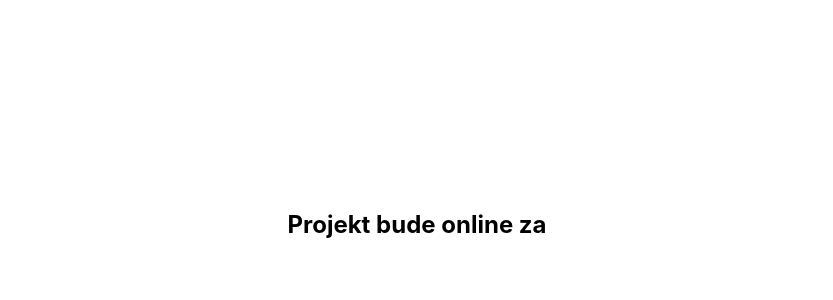
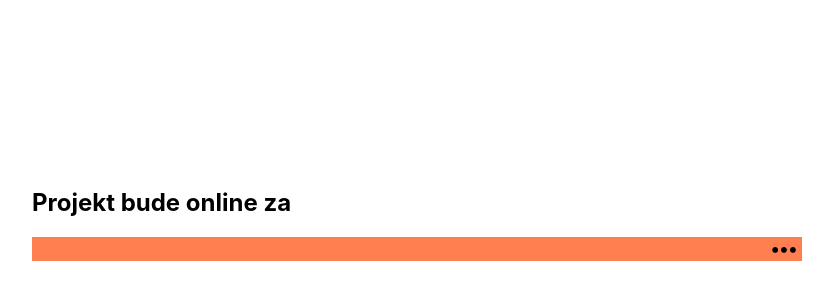
Before and after one commit to thomaskiml/projekt-zobak, a Next.js app: page / in a window 1280 px wide. Shown: the part 176-476 px from the top of the page, without its empty margins (223-1056 px from the left). Built offline with nearby package versions, Linux system fonts and the light colour scheme.

Commit message:
countdown done

```diff
--- a/pages/index.js
+++ b/pages/index.js
@@ -13,9 +13,13 @@ export default function Home() {
       </Head>
 
       <main className={styles.main}>
+
+      <div className={styles.h01}>
           <h2>Projekt bude online za</h2>
         <h1 id="demo" className={styles.title}>
         </h1>
+        <h3 className={styles.h03}><p className={styles.lefty}>•••</p></h3>
+        </div>
       </main>
 
     </div>
--- a/styles/Home.module.css
+++ b/styles/Home.module.css
@@ -7,9 +7,13 @@
   align-items: center;
   height: 100vh;
 }
+.ola{
+  position:fixed;
+  height:100px;
+}
 
 .main {
-  padding: 5rem 0;
+
   flex: 1;
   display: flex;
   flex-direction: column;
@@ -43,11 +47,29 @@
 .title a:active {
   text-decoration: underline;
 }
+.h01 {
+  width: 770px;
+  align-self: left;
+  vertical-align: center;
+}
+.lefty {
+  padding-right: 0.25em;
+}
+.h03 {
+  text-align: right;
+  vertical-align: center;
+  background:coral;
+  color: black;
+  height: 24px;
+}
 
 .title {
+  text-align: left;
   margin: 0;
+  text-align: left;
+
   padding-top: -50px;
-  line-height: 1.15;
+  line-height:0.75;
   font-size: 6rem;
 }
 
```
